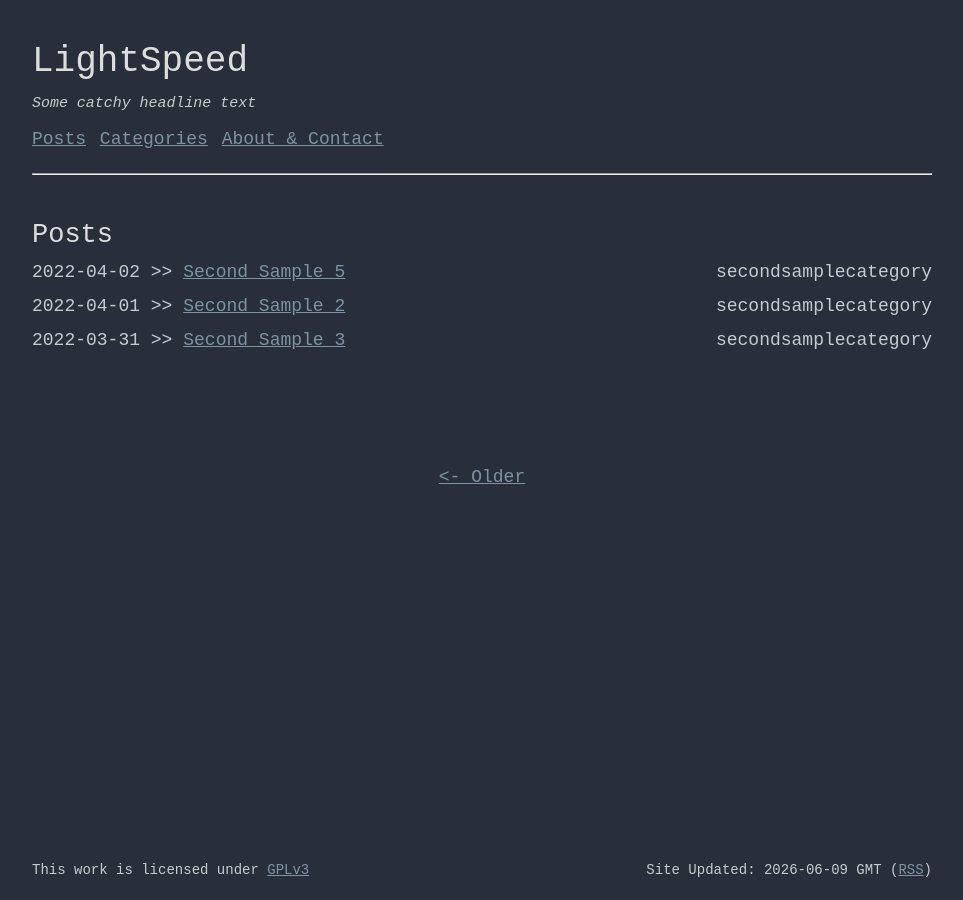
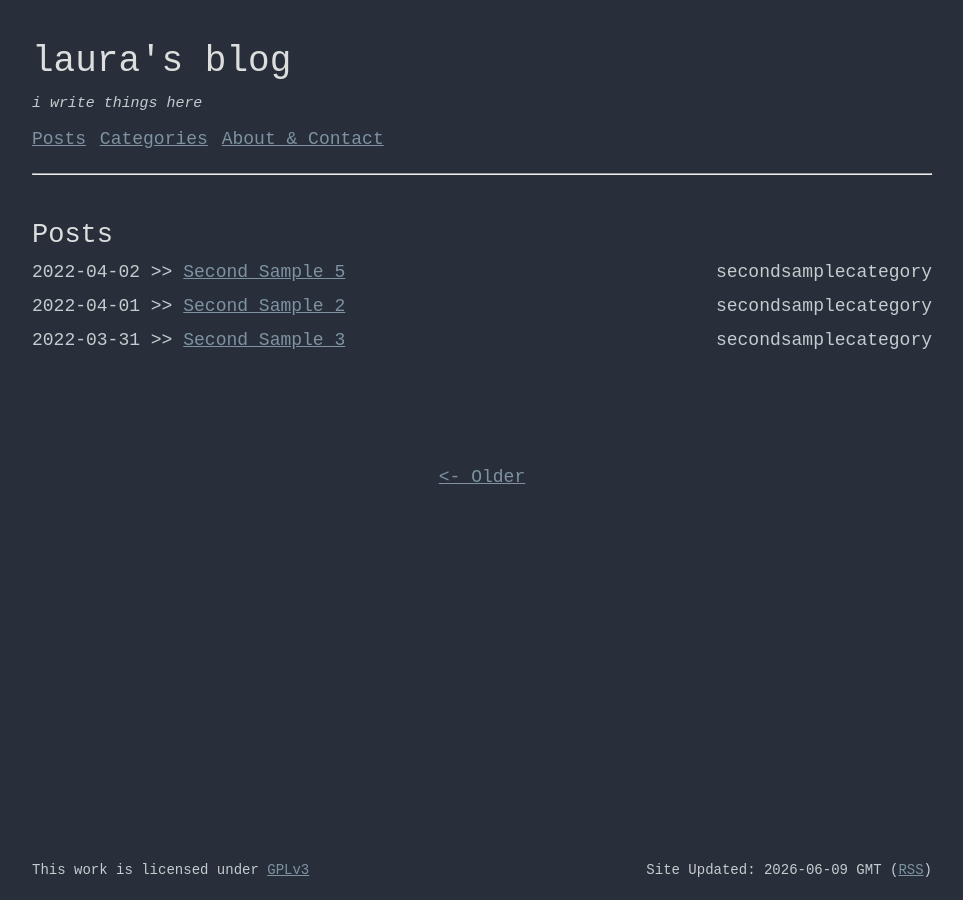
Before and after one commit to 7lauraa/7lauraa.github.io, a Jekyll site: the page built from posts/index.html, in a window 1280 px wide. Shown: the whole page, without its empty margins (158-1121 px from the left). Built offline with Jekyll 4.4.1, drawn with Linux system fonts in a browser that asks for light colours; the list of posts is cut into pages by our own code.

Commit message:
Update header.html

```diff
--- a/_includes/header.html
+++ b/_includes/header.html
@@ -1,7 +1,7 @@
 <div class="header">
-    <h1>LightSpeed</h1>
+    <h1>laura's blog</h1>
     <br>
-    <h5><i>Some catchy headline text</i></h5>
+    <h5><i>i write things here</i></h5>
     <br>
     {% include nav.html %}
     <hr>
```
